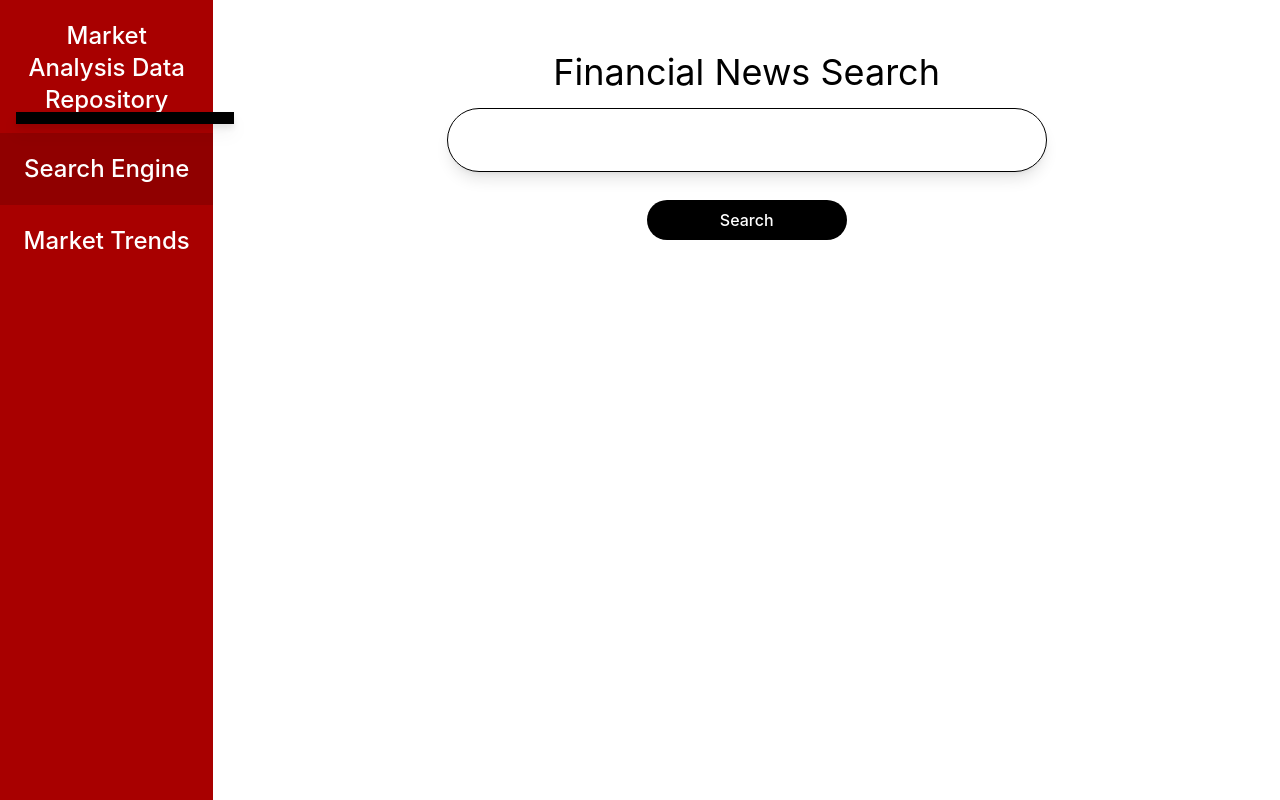
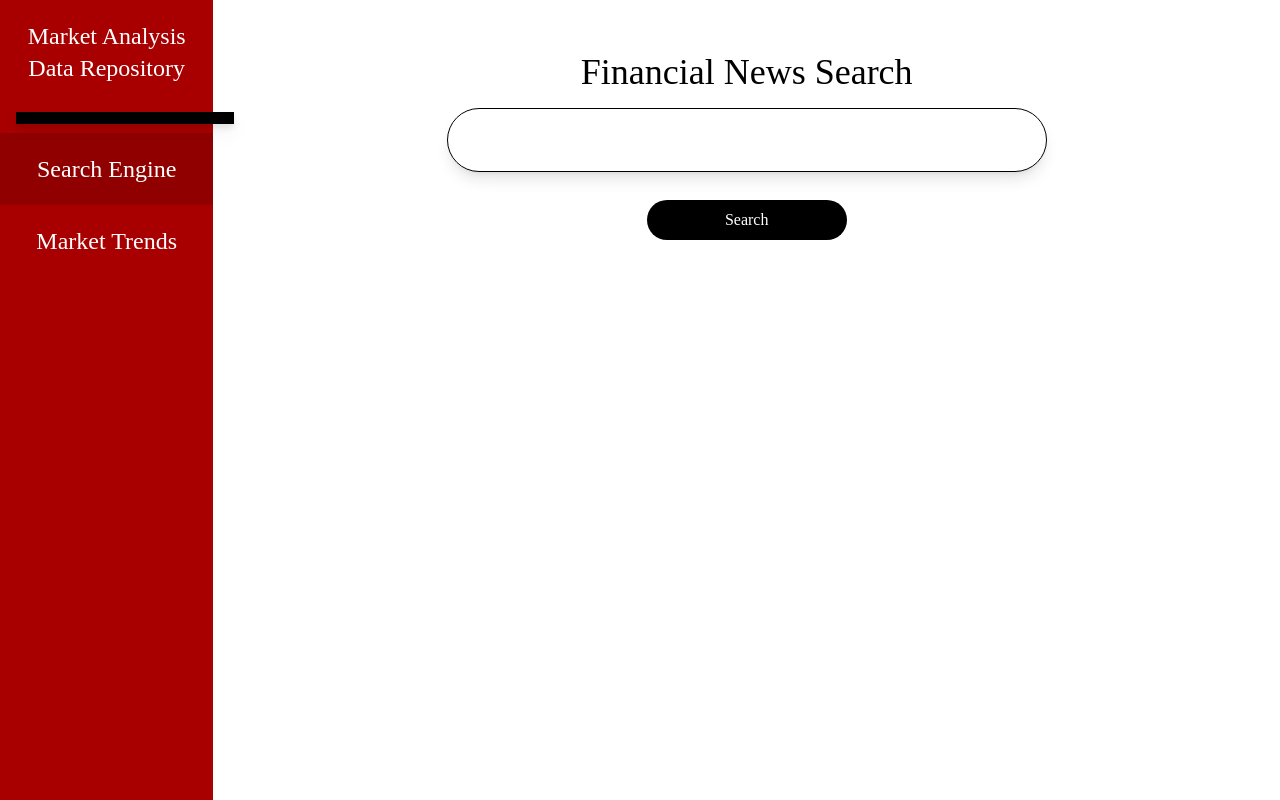
Before and after one commit to VermaSankalp/FYP_search_engine, a React (Create React App) app: page /search in a window 1280 px wide. Built offline with nearby package versions, Linux system fonts and the light colour scheme.

Commit message:
query params and font import

```diff
--- a/src/axios.js
+++ b/src/axios.js
@@ -26,8 +26,9 @@ const Axios = (props) => {
 
    return (
         <div>
-            {bigMan !== undefined ?
-                <DisplayResults results={bigMan} /> : "Piss off"}
+            {/* {bigMan !== undefined ?
+                <DisplayResults results={bigMan} /> : "Piss off"} */}
+            {props.query}
         </div>
    )
 }
--- a/src/common/Components/InputField.tsx
+++ b/src/common/Components/InputField.tsx
@@ -3,12 +3,20 @@ import React from "react";
 type InputFieldProps = {
     customStyles : string[];
     inputCallback : Function;
+    onKeyDownCallback : Function;
 }
 
-export const InputField = ({customStyles, inputCallback} : InputFieldProps) : JSX.Element => {
+export const InputField = ({customStyles, inputCallback, onKeyDownCallback} : InputFieldProps) : JSX.Element => {
     const baseClass = ["shadow", "appearance-none", "rounded-full", "px-3", "text-gray-700", "mb-3", "leading-tight", "focus:outline-none", "focus:shadow-outline", "shadow-lg", "border-[1px]", "border-black"]
     const finalClass = baseClass.concat(customStyles);
+
+    const handleKeyDown = (event : any) => {
+        if (event.key === 'Enter') {
+            onKeyDownCallback();
+        }
+    }
+
     return (
-        <input className={finalClass.join(" ")} type="text" onChange={(e) => inputCallback(e.target.value)}/>
+        <input className={finalClass.join(" ")} type="text" onChange={(e) => inputCallback(e.target.value)} onKeyDown={handleKeyDown}/>
     )
 }
--- a/src/index.css
+++ b/src/index.css
@@ -1,6 +1,8 @@
 @tailwind base;
 @tailwind components;
 @tailwind utilities;
+
+@import url('https://fonts.googleapis.com/css2?family=Source+Sans+Pro:wght@300;400&display=swap');
 
 body {
   margin: 0;
--- a/src/pages/SearchHome.js
+++ b/src/pages/SearchHome.js
@@ -1,20 +1,33 @@
 import { useState } from "react";
 import { Button } from "../common/Components/Button.tsx";
 import { InputField } from "../common/Components/InputField.tsx";
+import { createSearchParams, useNavigate } from "react-router-dom";
+
 const SearchHome = () => {
     const [query, setQuery] = useState("")
+    const navigate = useNavigate();
+
+    const navigateWithQuery = (query) => {
+        navigate({
+            pathname: "/search-results",
+            search: createSearchParams({
+                query: query
+            }).toString()
+        })
+    }
     return (
         <>
-            {/* TODO: Import Open Sans Pro Font */}
-            <div className="px-32 py-[52px] z-10 relative overflow-auto h-full">
+            <div className="px-32 py-[52px] z-10 relative overflow-auto h-full font-source-sans-pro">
                 <div className="flex flex-col gap-4 align-middle">
-                    <div className="text-4xl text-center font-Open Sans Pros">Financial News Search</div>
+                    <div className="text-4xl text-center">Financial News Search</div>
                     <div className="mx-auto">
-                        <InputField customStyles={["py-4", "w-[600px]", "text-2xl"]} inputCallback={(query) => setQuery(query)}/>
+                        <InputField customStyles={["py-4", "w-[600px]", "text-2xl"]} inputCallback={(query) => setQuery(query)} onKeyDownCallback={() => {
+                            navigateWithQuery(query);
+                        }}/>
                     </div>
                     <div className="mx-auto">
                         <Button
-                            buttonCallback={()=>console.log(`Search ${query}`)}
+                            buttonCallback={()=>navigateWithQuery(query)}
                             customStyles={["w-[200px]"]}
                         >
                             Search
--- a/src/pages/SearchResults.js
+++ b/src/pages/SearchResults.js
@@ -2,14 +2,17 @@
 import UserInput from "../common/Components/userInput";
 import Axios from "../axios";
 import { useState } from 'react';
+import { useSearchParams } from 'react-router-dom';
+
 
 const SearchResults = () => {
-    const [query, setQuery] = useState("russia");
+    const [searchParams] = useSearchParams();
+    const [query, setQuery] = useState(searchParams.get("query"));
 
     return (
         <div className='text-center'>
             <h3>What would you like to search?</h3>
-            <UserInput query={query} setQuery={setQuery} />
+            {/* <UserInput query={query} setQuery={setQuery} /> */}
             <Axios query={query} />
       </div>
     )
--- a/src/pages/layout/SideBar.js
+++ b/src/pages/layout/SideBar.js
@@ -15,7 +15,7 @@ const SideBar = () => {
     }
 
     return (
-        <div className="w-full flex flex-col flex-wrap h-[100vh]">
+        <div className="w-full flex flex-col flex-wrap h-[100vh] font-source-sans-pro">
             <div className="w-1/6 bg-[#A80000] h-full">
                 <div className="h-1/6 text-white px-5 py-5 text-2xl text-center font-medium">Market Analysis Data Repository</div>
                 <div className="h-5/6">
--- a/tailwind.config.js
+++ b/tailwind.config.js
@@ -4,7 +4,7 @@ module.exports = {
   ],
   theme: {
     fontFamily : {
-      'VT323' : ['VT323', 'cursive'],
+      'source-sans-pro': ['"Source Sans Pro"']
     },
   },
   plugins: [],
```
